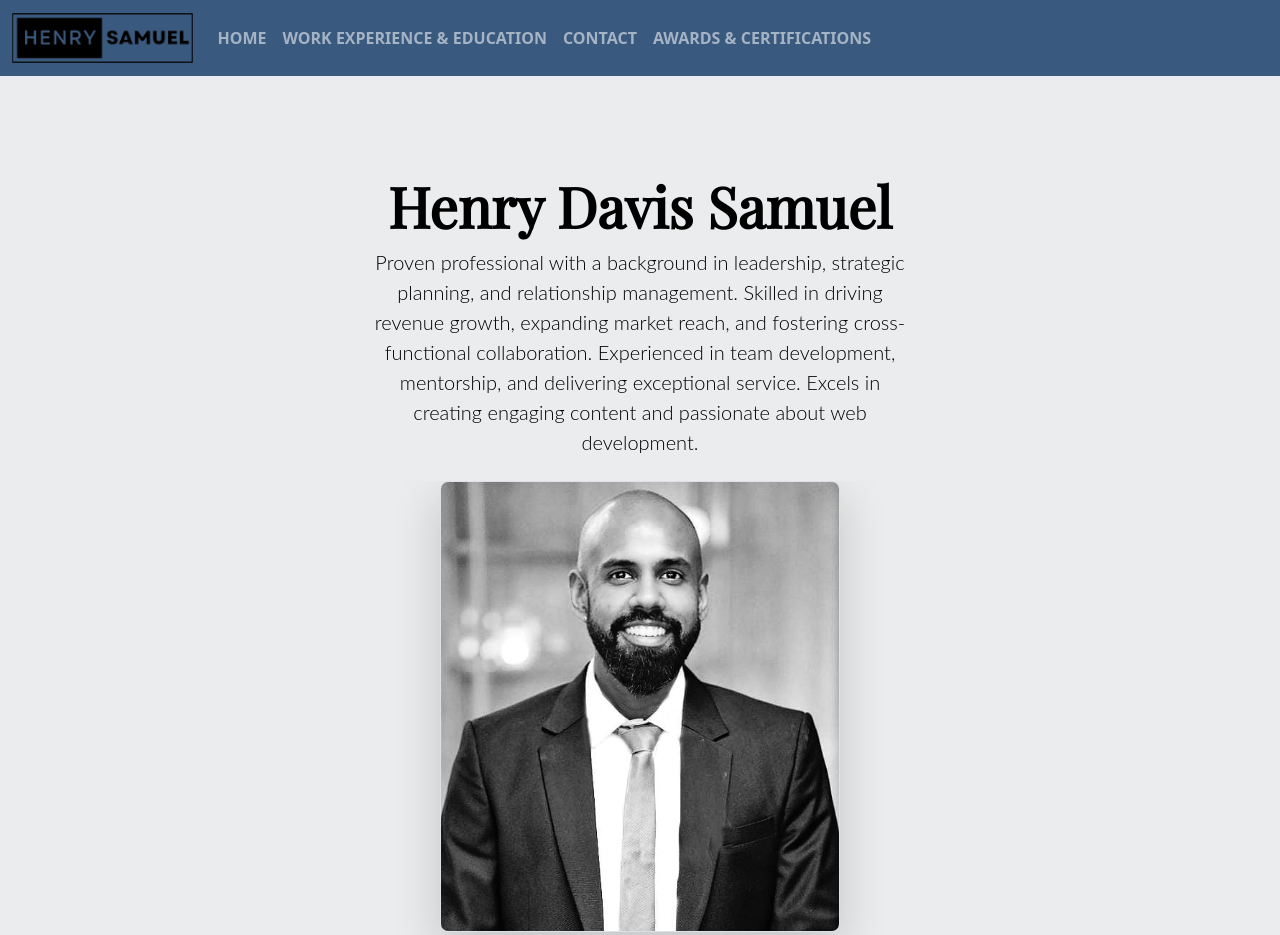
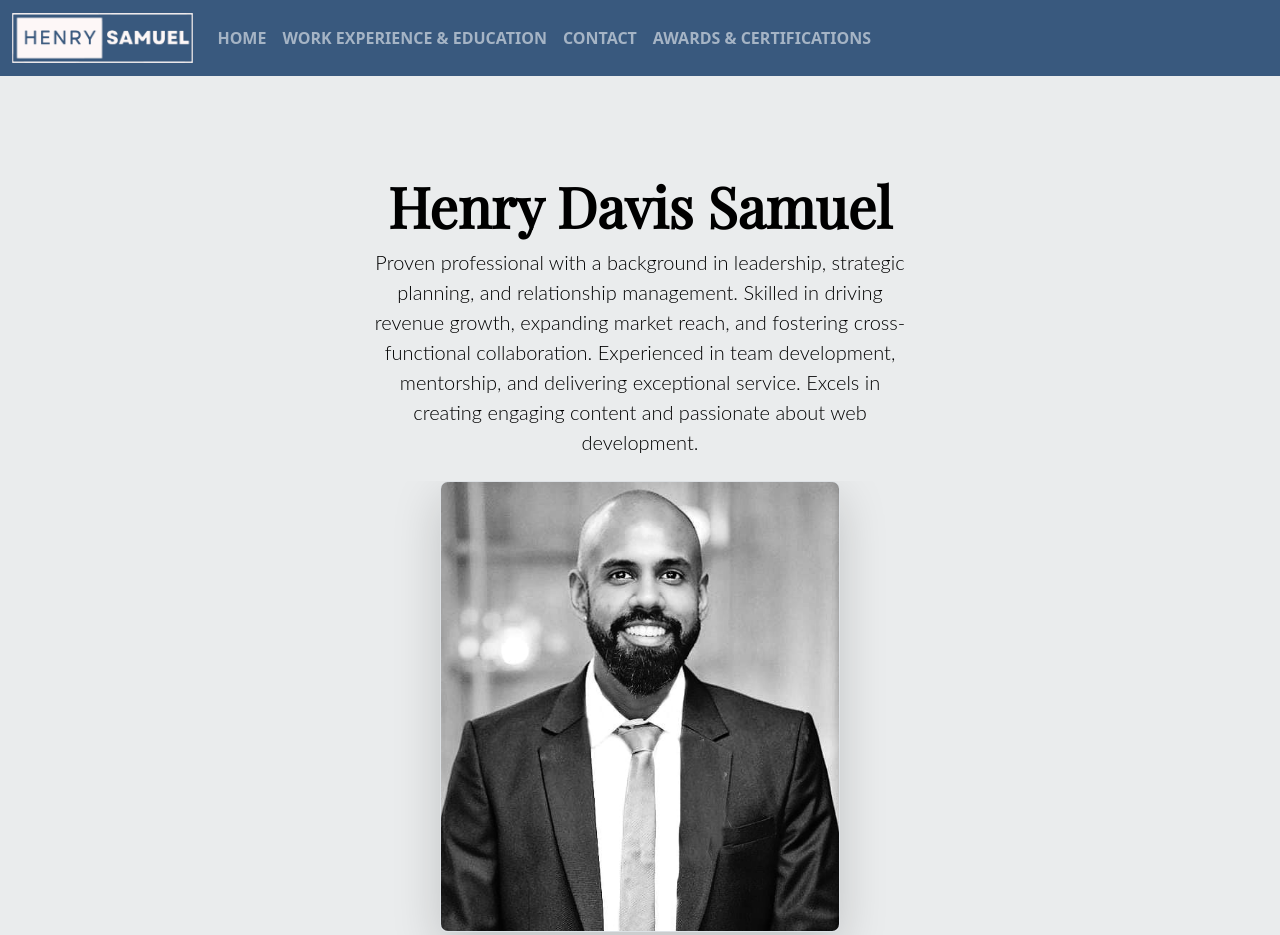
Before and after one commit to HenryDSamuels/henrydavissamuel, a plain HTML site: page index.html in a window 1280 px wide. Shown: the top 935 px of the page. Drawn offline with nearby package versions, Linux system fonts and the light colour scheme.

Commit message:
Update index.html

```diff
--- a/index.html
+++ b/index.html
@@ -17,7 +17,7 @@
 
   <nav class="navbar navbar-dark navbar-custom navbar-expand-lg">
     <div class="container-fluid">
-      <a class="navbar-brand" href="./index.html"><img src="./Web/HDS png.png" height="50"/></a>
+      <a class="navbar-brand" href="./index.html"><img src="./Assets/New White Logo.png" height="50"/></a>
       <button class="navbar-toggler" type="button" data-bs-toggle="collapse" data-bs-target="#navbarNav" aria-controls="navbarNav" aria-expanded="false" aria-label="Toggle navigation">
         <span class="navbar-toggler-icon"></span>
       </button>
```
